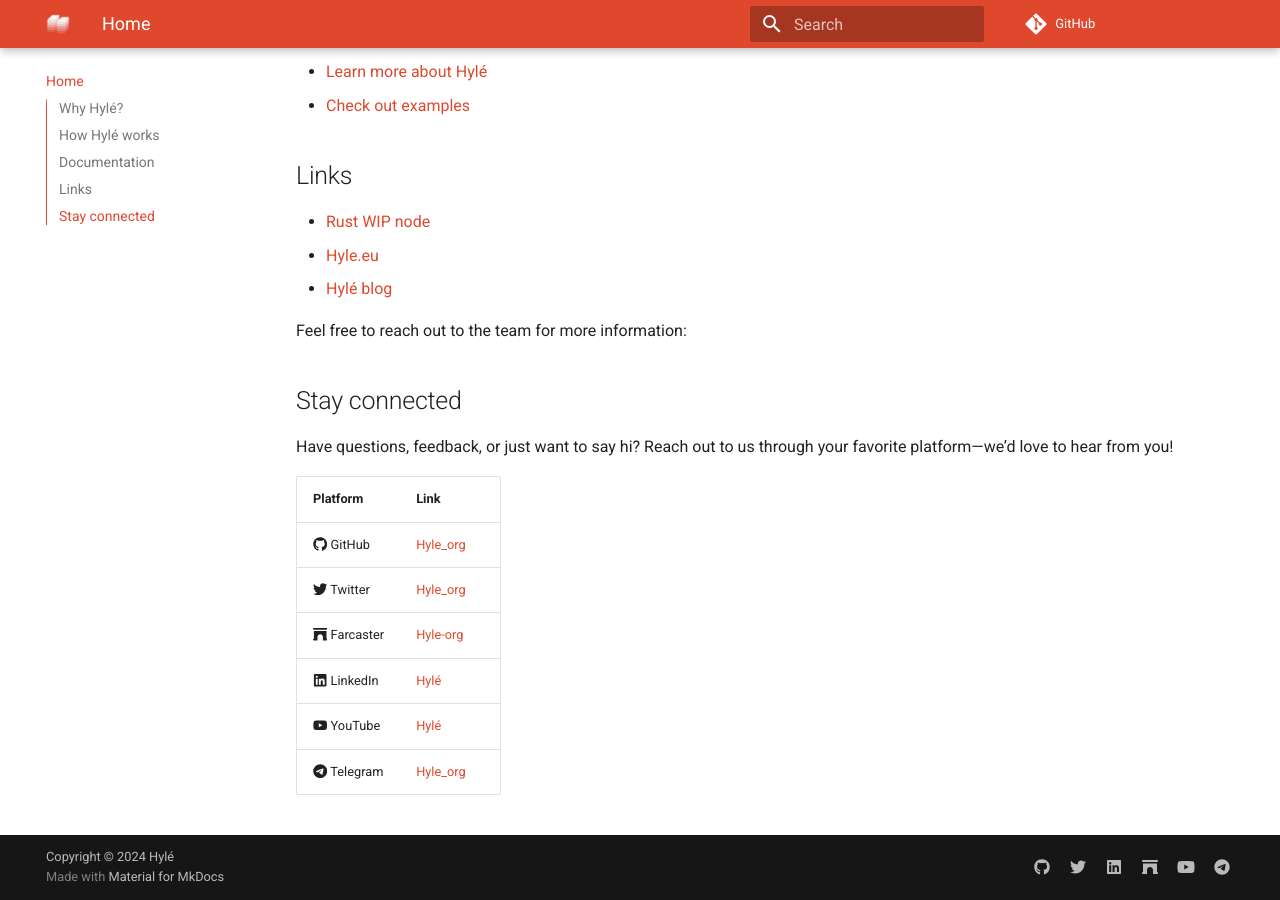
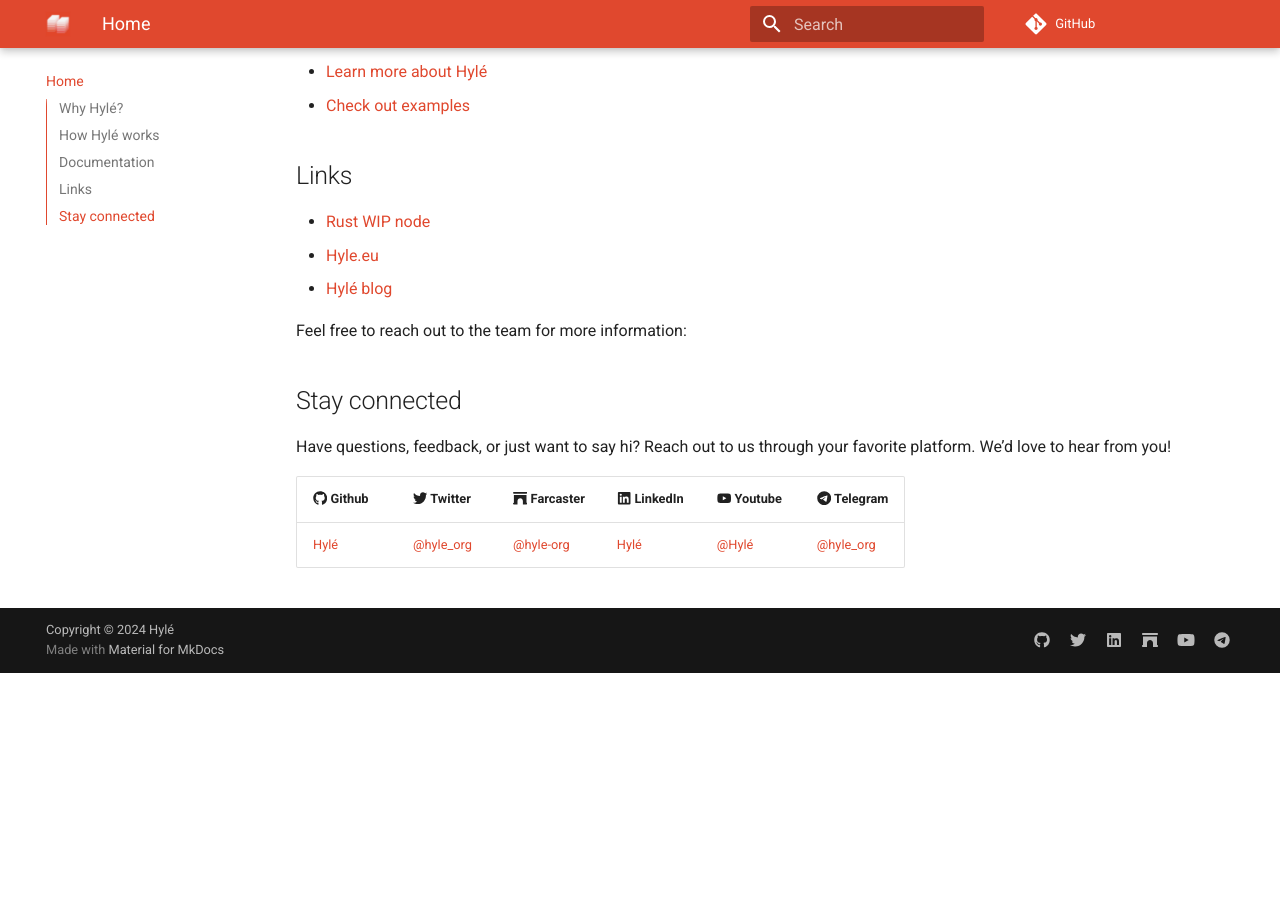
Before and after one commit to Hyle-org/devhub-hyle, an MkDocs documentation site: the page built from docs/index.md, in a window 1280 px wide and 900 px high, scrolled down 1555 px. Built offline with MkDocs 1.6.1 and Material for MkDocs 9.7.7, drawn with Linux system fonts in a browser that asks for light colours; comment, search, counter and statistics services are not loaded; after the commit the page ends 2228 px from its top, so only the background shows below that.

Commit message:
æsthetics

```diff
--- a/docs/index.md
+++ b/docs/index.md
@@ -48,13 +48,8 @@
 
 ## Stay connected
 
-Have questions, feedback, or just want to say hi? Reach out to us through your favorite platform—we’d love to hear from you!
+Have questions, feedback, or just want to say hi? Reach out to us through your favorite platform. We’d love to hear from you!
 
-| Platform        | Link                                              |
-|-----------------|--------------------------------------------------|
-| :fontawesome-brands-github: GitHub   | [Hyle_org](https://github.com/Hyle-org)                |
-| :fontawesome-brands-twitter: Twitter | [Hyle_org](https://x.com/hyle_org)                   |
-| :fontawesome-solid-archway: Farcaster | [Hyle-org](https://warpcast.com/hyle-org)          |
-| :fontawesome-brands-linkedin: LinkedIn | [Hylé](https://www.linkedin.com/company/hyl-/) |
-| :fontawesome-brands-youtube: YouTube | [Hylé](https://www.youtube.com/@Hyl%C3%A9-org)  |
-| :fontawesome-brands-telegram: Telegram | [Hyle_org](https://t.me/hyle_org)                  |
+| :fontawesome-brands-github: Github | :fontawesome-brands-twitter: Twitter | :fontawesome-solid-archway: Farcaster | :fontawesome-brands-linkedin: LinkedIn | :fontawesome-brands-youtube: Youtube |:fontawesome-brands-telegram: Telegram|
+|-------------------------------------|--------------------------------------|--------------------------------------|--------------------------------------|--------------------------------------|--------------------------------------|
+| [Hylé](https://github.com/Hyle-org) | [@hyle_org](https://x.com/hyle_org)  | [@hyle-org](https://warpcast.com/hyle-org) | [Hylé](https://www.linkedin.com/company/hyl-/) | [@Hylé](https://www.youtube.com/@Hyl%C3%A9-org) | [@hyle_org](https://t.me/hyle_org)|
```
